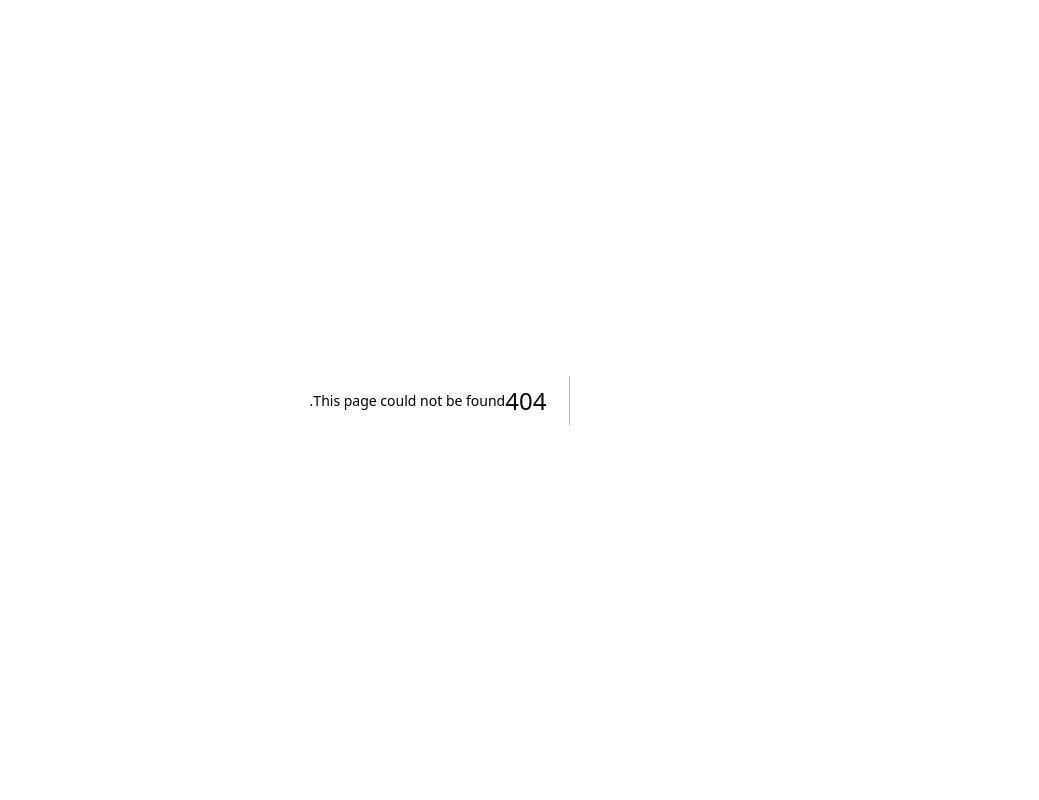
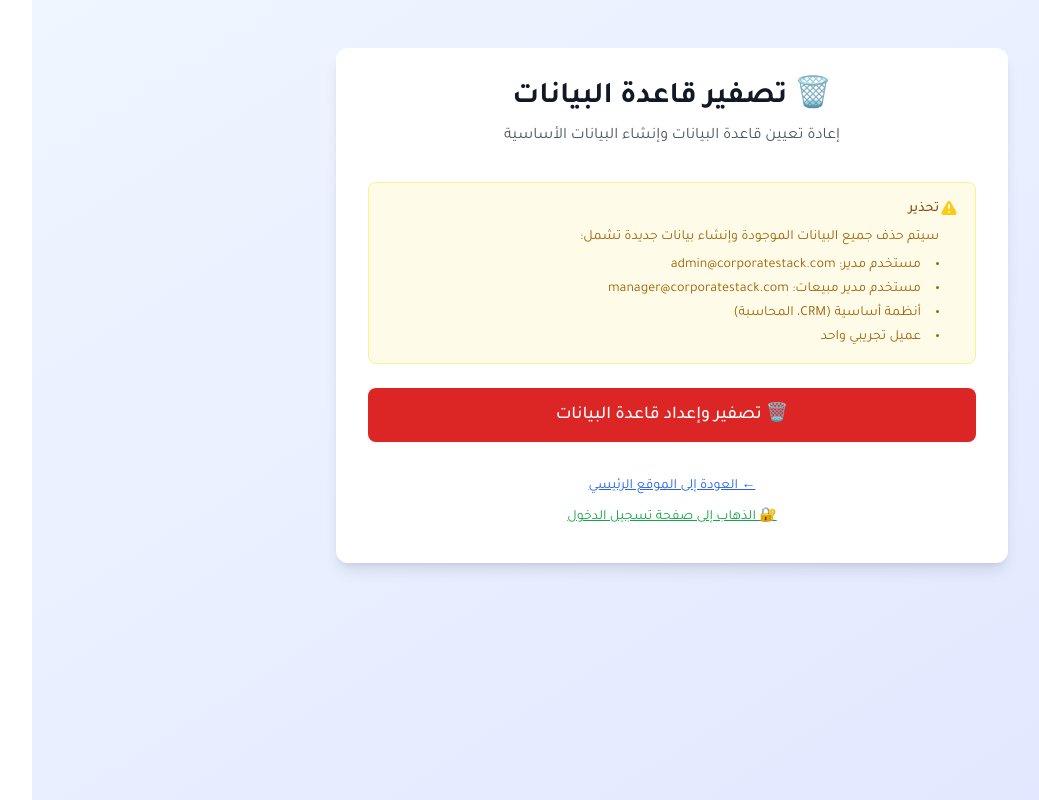
Before and after one commit to islamm0h/corporate-stack, a Next.js app: page /reset-db in a window 1280 px wide. Before the commit this address had no page. Shown: the whole page, without its empty margins (232-1271 px from the left). Built offline with nearby package versions, Linux system fonts and the light colour scheme.

Commit message:
Add user-friendly database reset page

```diff
--- /dev/null
+++ b/app/reset-db/page.tsx
@@ -0,0 +1,154 @@
+'use client'
+
+import { useState } from 'react'
+
+export default function ResetDatabasePage() {
+  const [loading, setLoading] = useState(false)
+  const [result, setResult] = useState<any>(null)
+
+  const resetAndSetup = async () => {
+    if (!confirm('هل أنت متأكد من تصفير قاعدة البيانات وإعادة إعدادها؟')) {
+      return
+    }
+
+    setLoading(true)
+    setResult(null)
+
+    try {
+      // تصفير وإعداد قاعدة البيانات
+      const response = await fetch('/api/setup-database', {
+        method: 'POST',
+        headers: {
+          'Content-Type': 'application/json',
+        },
+        body: JSON.stringify({ reset: true })
+      })
+
+      const data = await response.json()
+      setResult(data)
+
+      if (data.success) {
+        setResult({
+          ...data,
+          loginInfo: {
+            url: window.location.origin + '/login',
+            email: 'admin@corporatestack.com',
+            note: 'كلمة المرور: سيتم إنشاؤها في الخطوة التالية'
+          }
+        })
+      }
+    } catch (error) {
+      setResult({
+        success: false,
+        message: 'خطأ في الاتصال',
+        error: error instanceof Error ? error.message : 'Unknown error'
+      })
+    } finally {
+      setLoading(false)
+    }
+  }
+
+  return (
+    <div className="min-h-screen bg-gradient-to-br from-blue-50 to-indigo-100 py-12 px-4 sm:px-6 lg:px-8">
+      <div className="max-w-2xl mx-auto">
+        <div className="bg-white rounded-xl shadow-lg p-8">
+          <div className="text-center mb-8">
+            <h1 className="text-3xl font-bold text-gray-900 mb-2">
+              🗑️ تصفير قاعدة البيانات
+            </h1>
+            <p className="text-gray-600">
+              إعادة تعيين قاعدة البيانات وإنشاء البيانات الأساسية
+            </p>
+          </div>
+
+          <div className="bg-yellow-50 border border-yellow-200 rounded-lg p-4 mb-6">
+            <div className="flex">
+              <div className="flex-shrink-0">
+                <svg className="h-5 w-5 text-yellow-400" viewBox="0 0 20 20" fill="currentColor">
+                  <path fillRule="evenodd" d="M8.257 3.099c.765-1.36 2.722-1.36 3.486 0l5.58 9.92c.75 1.334-.213 2.98-1.742 2.98H4.42c-1.53 0-2.493-1.646-1.743-2.98l5.58-9.92zM11 13a1 1 0 11-2 0 1 1 0 012 0zm-1-8a1 1 0 00-1 1v3a1 1 0 002 0V6a1 1 0 00-1-1z" clipRule="evenodd" />
+                </svg>
+              </div>
+              <div className="ml-3">
+                <h3 className="text-sm font-medium text-yellow-800">تحذير</h3>
+                <div className="mt-2 text-sm text-yellow-700">
+                  <p>سيتم حذف جميع البيانات الموجودة وإنشاء بيانات جديدة تشمل:</p>
+                  <ul className="list-disc list-inside mt-2 space-y-1">
+                    <li>مستخدم مدير: admin@corporatestack.com</li>
+                    <li>مستخدم مدير مبيعات: manager@corporatestack.com</li>
+                    <li>أنظمة أساسية (CRM، المحاسبة)</li>
+                    <li>عميل تجريبي واحد</li>
+                  </ul>
+                </div>
+              </div>
+            </div>
+          </div>
+
+          <button
+            onClick={resetAndSetup}
+            disabled={loading}
+            className="w-full flex justify-center py-3 px-4 border border-transparent rounded-lg shadow-sm text-lg font-medium text-white bg-red-600 hover:bg-red-700 focus:outline-none focus:ring-2 focus:ring-offset-2 focus:ring-red-500 disabled:opacity-50 disabled:cursor-not-allowed transition-colors"
+          >
+            {loading ? (
+              <div className="flex items-center">
+                <svg className="animate-spin -ml-1 mr-3 h-5 w-5 text-white" xmlns="http://www.w3.org/2000/svg" fill="none" viewBox="0 0 24 24">
+                  <circle className="opacity-25" cx="12" cy="12" r="10" stroke="currentColor" strokeWidth="4"></circle>
+                  <path className="opacity-75" fill="currentColor" d="M4 12a8 8 0 018-8V0C5.373 0 0 5.373 0 12h4zm2 5.291A7.962 7.962 0 014 12H0c0 3.042 1.135 5.824 3 7.938l3-2.647z"></path>
+                </svg>
+                جاري التصفير والإعداد...
+              </div>
+            ) : (
+              '🗑️ تصفير وإعداد قاعدة البيانات'
+            )}
+          </button>
+
+          {result && (
+            <div className={`mt-6 p-6 rounded-lg ${result.success ? 'bg-green-50 border border-green-200' : 'bg-red-50 border border-red-200'}`}>
+              <h3 className={`text-lg font-medium ${result.success ? 'text-green-800' : 'text-red-800'}`}>
+                {result.success ? '✅ تم بنجاح!' : '❌ فشل'}
+              </h3>
+              <p className={`mt-2 text-sm ${result.success ? 'text-green-700' : 'text-red-700'}`}>
+                {result.message}
+              </p>
+
+              {result.success && result.loginInfo && (
+                <div className="mt-4 p-4 bg-blue-50 border border-blue-200 rounded-lg">
+                  <h4 className="font-medium text-blue-800 mb-2">معلومات تسجيل الدخول:</h4>
+                  <div className="space-y-2 text-sm text-blue-700">
+                    <p><strong>رابط تسجيل الدخول:</strong> <a href={result.loginInfo.url} className="underline" target="_blank">{result.loginInfo.url}</a></p>
+                    <p><strong>البريد الإلكتروني:</strong> {result.loginInfo.email}</p>
+                    <p><strong>ملاحظة:</strong> {result.loginInfo.note}</p>
+                  </div>
+                </div>
+              )}
+
+              {result.data && (
+                <details className="mt-4">
+                  <summary className="cursor-pointer text-sm font-medium">عرض التفاصيل</summary>
+                  <pre className="mt-2 text-xs bg-gray-100 p-3 rounded overflow-auto">
+                    {JSON.stringify(result.data, null, 2)}
+                  </pre>
+                </details>
+              )}
+            </div>
+          )}
+
+          <div className="mt-8 text-center space-y-2">
+            <a
+              href="/"
+              className="inline-block text-sm text-blue-600 hover:text-blue-500 underline"
+            >
+              ← العودة إلى الموقع الرئيسي
+            </a>
+            <br />
+            <a
+              href="/login"
+              className="inline-block text-sm text-green-600 hover:text-green-500 underline"
+            >
+              🔐 الذهاب إلى صفحة تسجيل الدخول
+            </a>
+          </div>
+        </div>
+      </div>
+    </div>
+  )
+}
```
